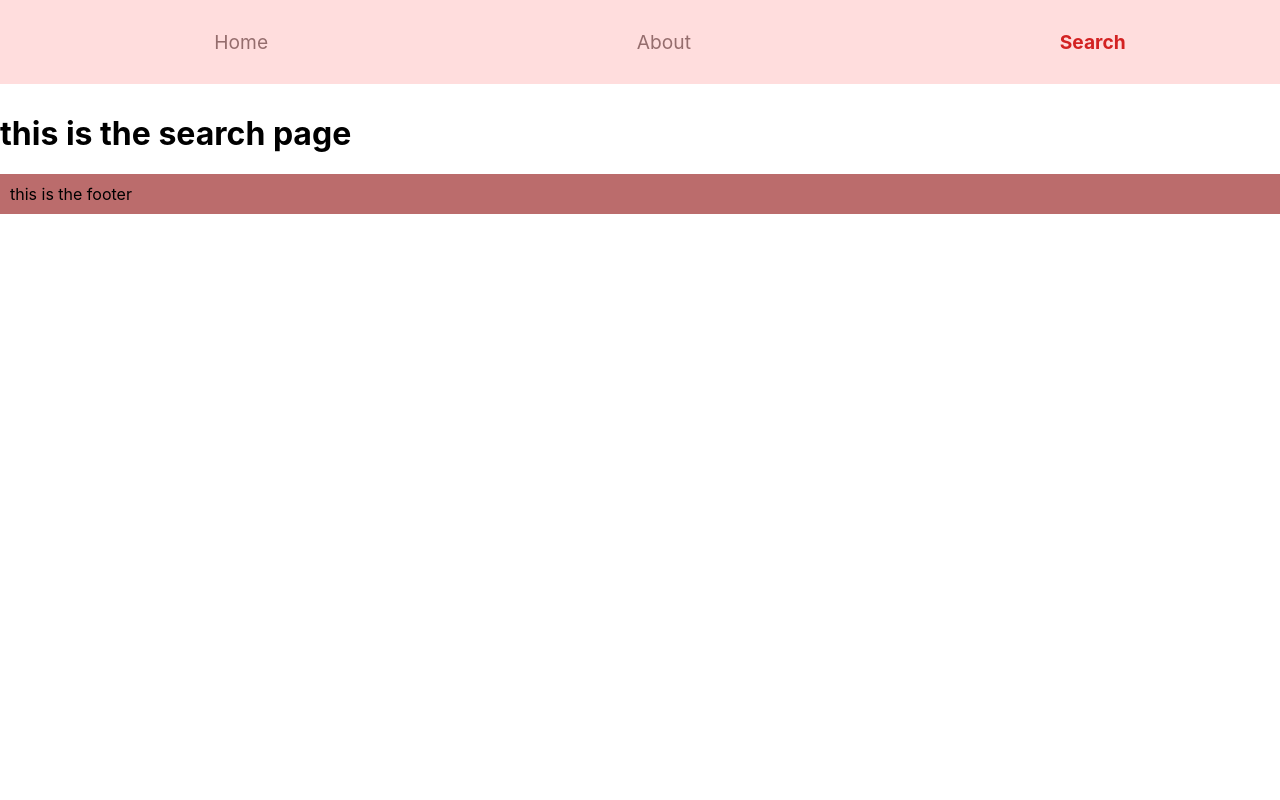
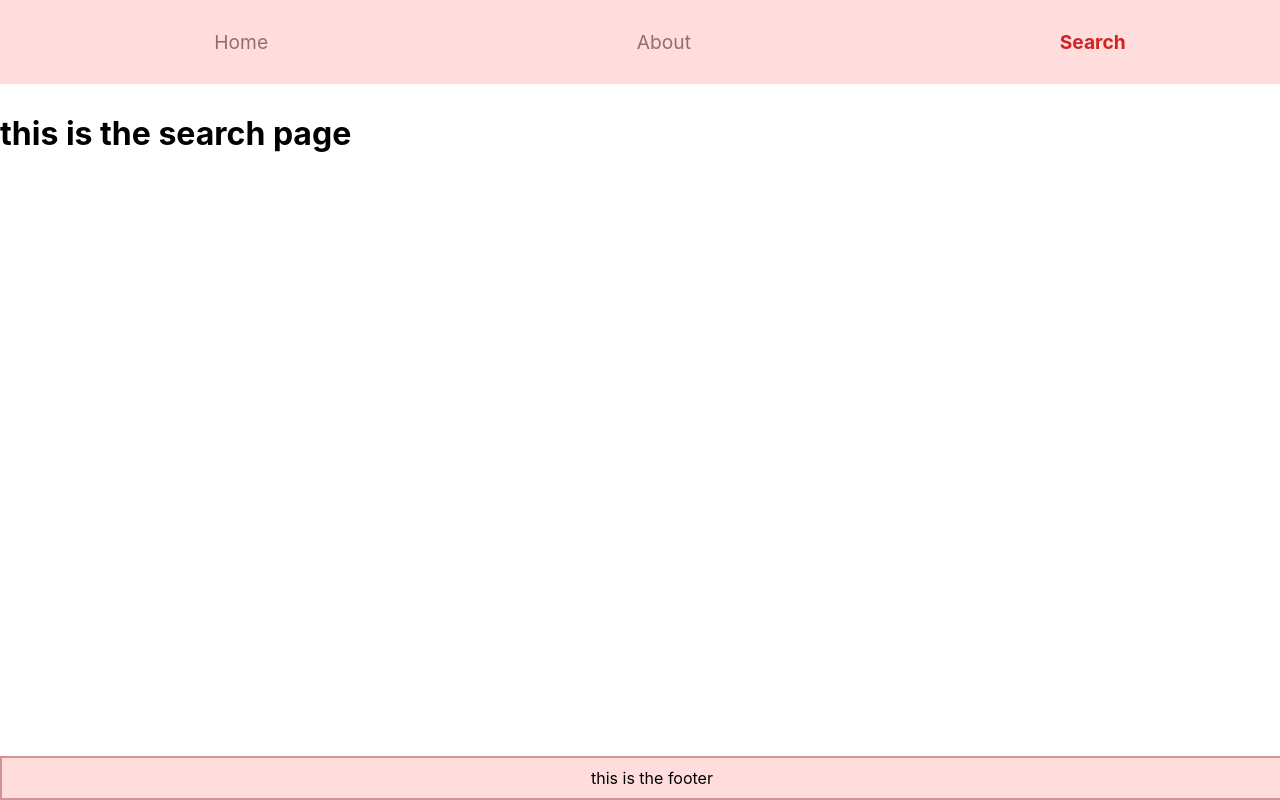
Before and after one commit to k3ith99/GitHub-copycat, a React app: page /search in a window 1280 px wide. Shown: the top 800 px of the page. Built offline with nearby package versions, Linux system fonts and the light colour scheme.

Commit message:
changed position and border of footer

```diff
--- a/src/layout/Footer/index.css
+++ b/src/layout/Footer/index.css
@@ -1,11 +1,13 @@
 #footer {
   width: 100vw;
-  position: absolute;
-  background-color: #bb6c6c;
+  position: fixed;
+  bottom: 0;
+  background-color: #FFDDDD;
   padding: 10px;
-  display: block;
-  /* justify-content: center;
-  display: flex; */
+  justify-content: center;
+  display: flex;
   margin: 0;
-
+  border-color: #d19494;
+  border-style: solid;
+  border-width: 2px;
 }
```
